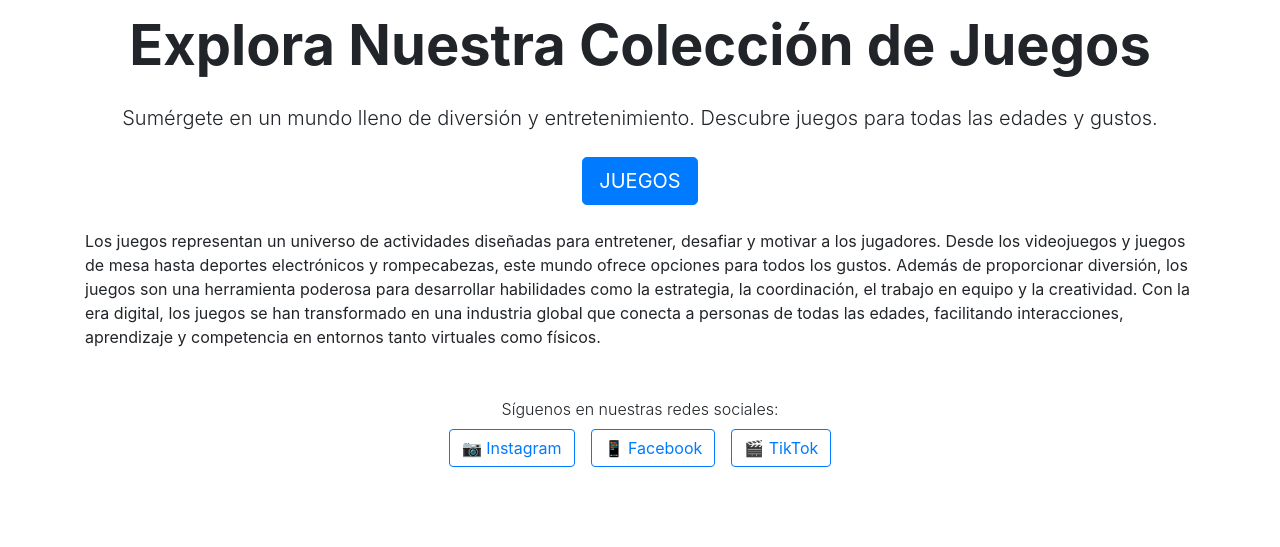
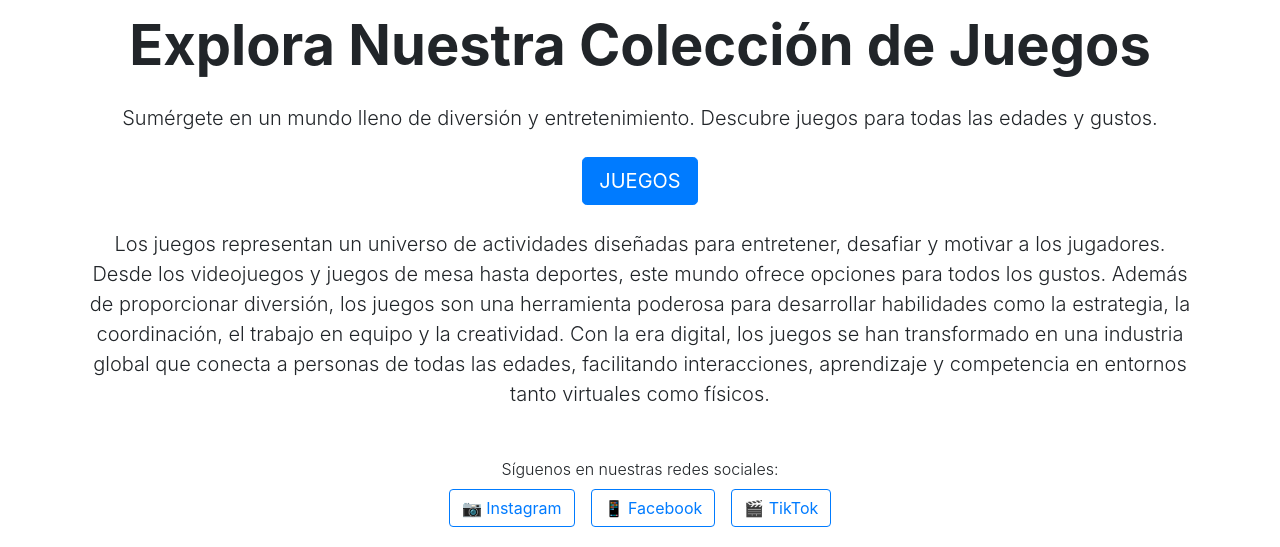
Before and after one commit to guidoftp/Prueba2, a Django app: page / in a window 1280 px wide. Shown: the part 455-1002 px from the top of the page. Before the commit the page ends 922 px from the top, so only its background shows below. Run offline with Django 3.2, Linux system fonts and the light colour scheme; some libraries are stand-ins or nearby versions.

Commit message:
Fin Evaluacion n°2

```diff
--- a/Proyecto/templates/Aplicacion/index.html
+++ b/Proyecto/templates/Aplicacion/index.html
@@ -23,13 +23,13 @@
         <a href="/juegos" class="btn btn-primary btn-lg">JUEGOS</a>
     </div>
 
-    <p>
+    <center><p class="lead">
         Los juegos representan un universo de actividades diseñadas para entretener, desafiar y motivar a los jugadores.
-        Desde los videojuegos y juegos de mesa hasta deportes electrónicos y rompecabezas, este mundo ofrece opciones para todos los gustos.
+        Desde los videojuegos y juegos de mesa hasta deportes, este mundo ofrece opciones para todos los gustos.
         Además de proporcionar diversión, los juegos son una herramienta poderosa para desarrollar habilidades como la estrategia,
         la coordinación, el trabajo en equipo y la creatividad. Con la era digital, los juegos se han transformado en una industria global
         que conecta a personas de todas las edades, facilitando interacciones, aprendizaje y competencia en entornos tanto virtuales como físicos.
-    </p>
+    </p></center>
 
 
     <footer class="text-center mt-5">
```
Also changed, not shown: Proyecto/Aplicacion/models.py (line endings or trailing spaces).
